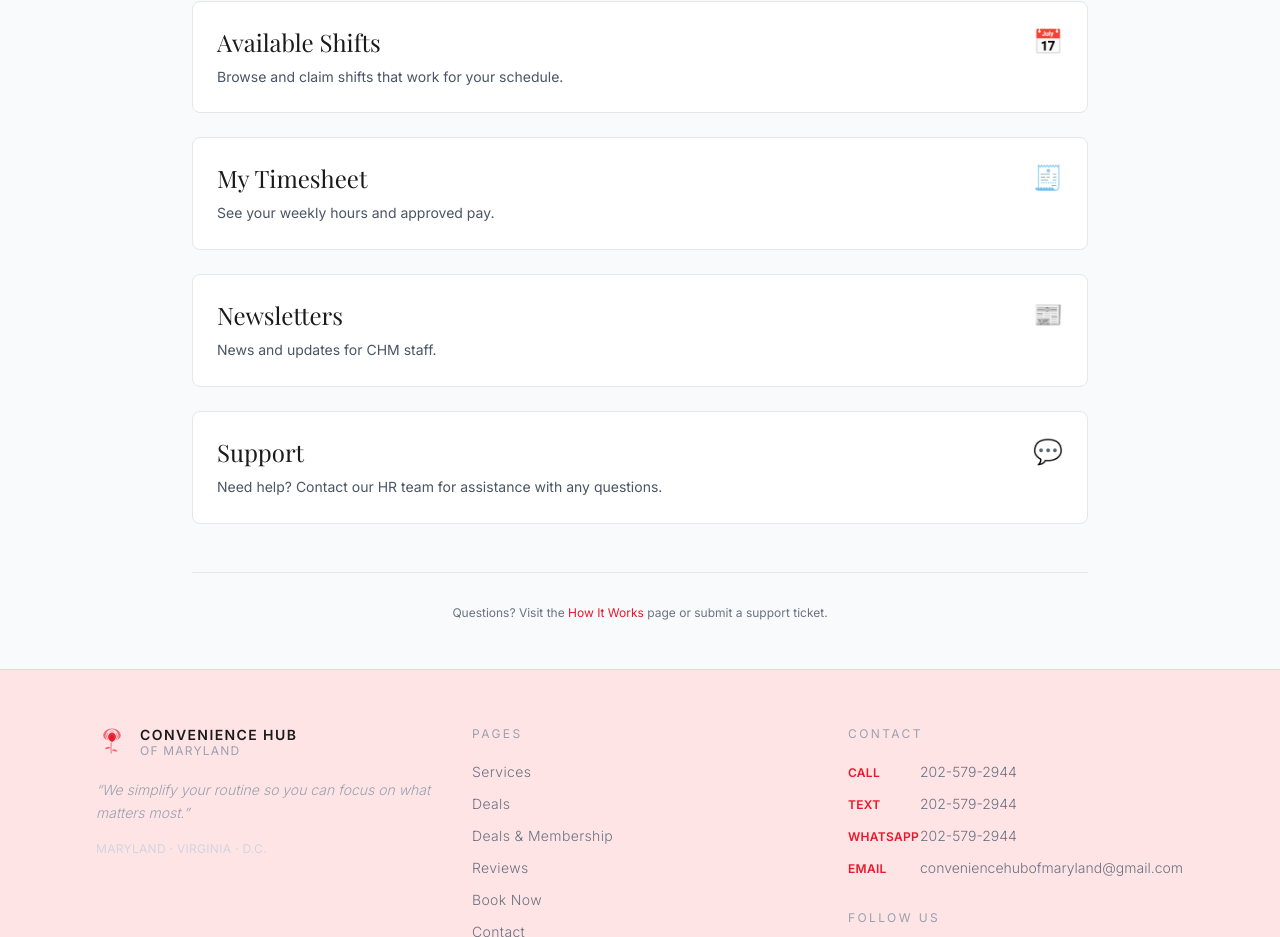
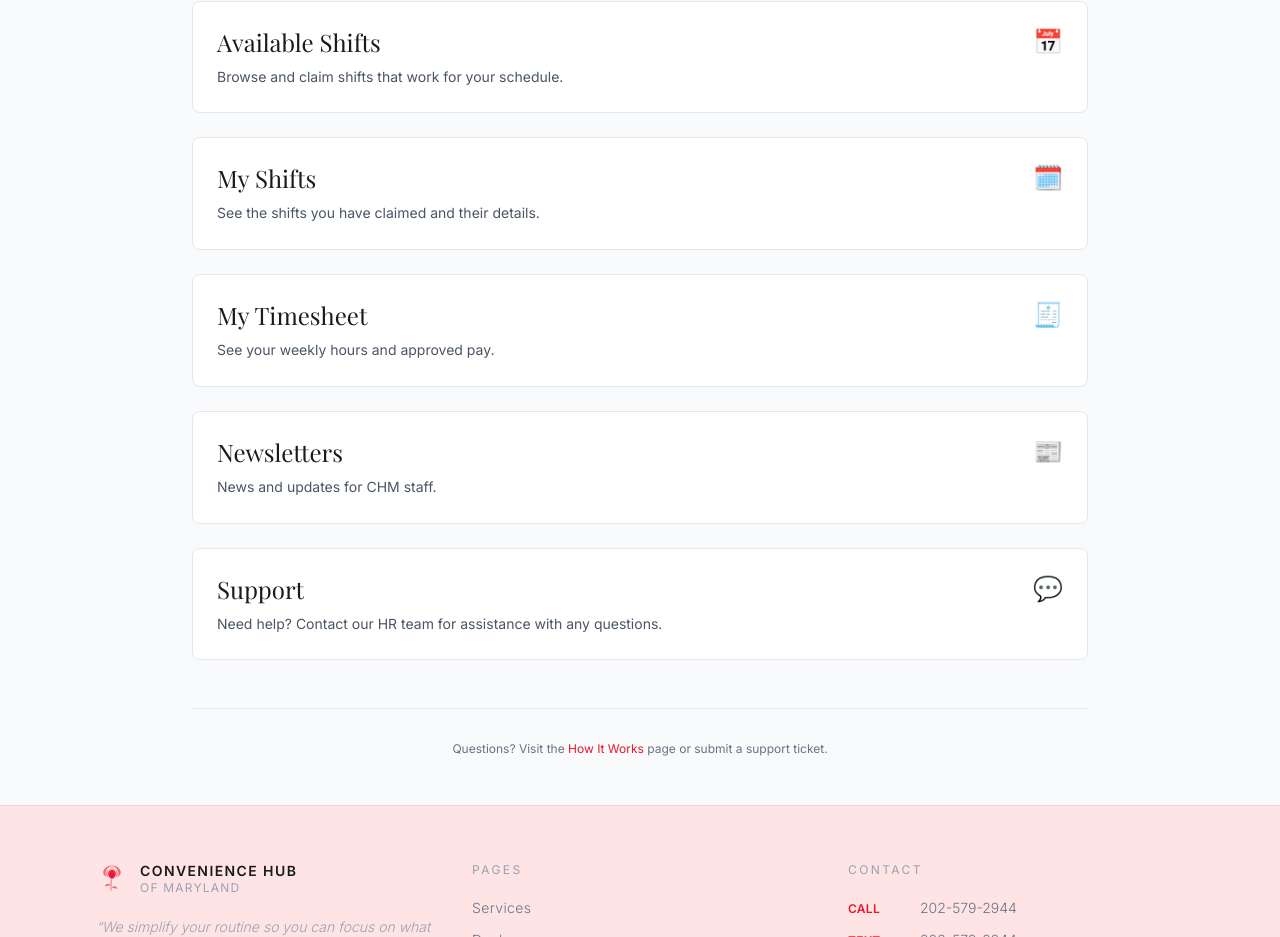
Before and after one commit to conveniencehubofmaryland-dotcom/website, a Next.js app: page /staff in a window 1280 px wide. Shown: the part 797-1734 px from the top of the page. Built offline with nearby package versions, Linux system fonts and the light colour scheme; a web font is replaced by a local one.

Commit message:
Staff portal: link My Shifts
Co-Authored-By: Claude Haiku 5.5 <noreply@anthropic.com>
Claude-Session: https://claude.ai/code/session_012eTuTxkKHKQFZXTSemLeoK

```diff
--- a/app/staff/staff-page-content.tsx
+++ b/app/staff/staff-page-content.tsx
@@ -108,6 +108,16 @@ export default function StaffPageContent() {
             </div>
           </Link>
 
+          <Link href="/staff/my-shifts" className="block bg-white border border-gray-200 rounded-lg p-6 hover:shadow-lg hover:border-chm-red transition-all">
+            <div className="flex items-start justify-between">
+              <div>
+                <h2 className="font-serif text-2xl text-chm-black mb-2">My Shifts</h2>
+                <p className="text-gray-600 text-sm leading-relaxed">See the shifts you have claimed and their details.</p>
+              </div>
+              <span className="text-2xl">🗓️</span>
+            </div>
+          </Link>
+
           <Link href="/staff/timesheets" className="block bg-white border border-gray-200 rounded-lg p-6 hover:shadow-lg hover:border-chm-red transition-all">
             <div className="flex items-start justify-between">
               <div>
```
